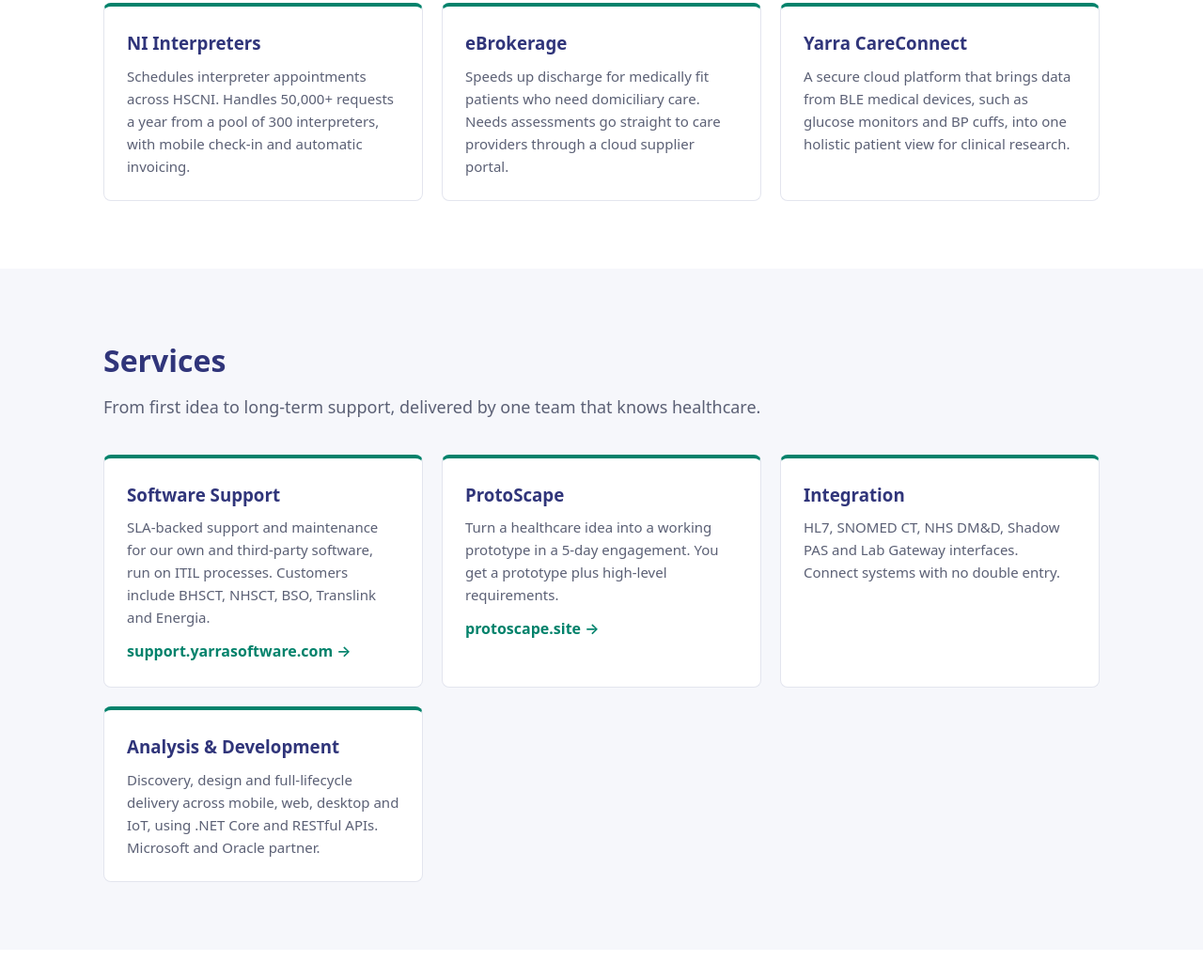
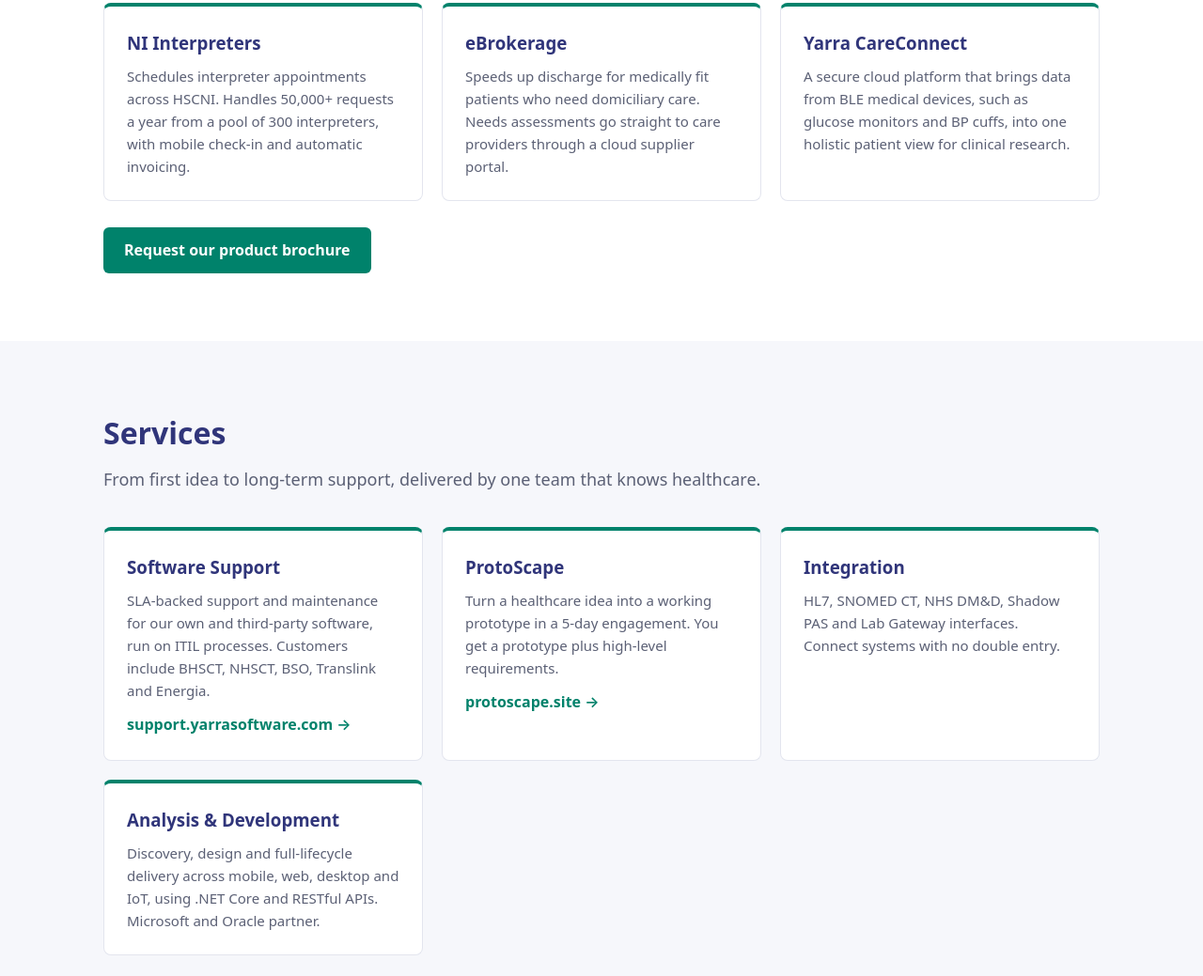
Before and after one commit to YarraSoftWareMichael/yarra-site, a plain HTML site: page index.html in a window 1280 px wide. Shown: the part 1329-2368 px from the top of the page at 94% size. Drawn offline with Linux system fonts and the light colour scheme.

Commit message:
Add request-brochure button to Products

```diff
--- a/index.html
+++ b/index.html
@@ -92,6 +92,7 @@
       <div class="card"><h3>eBrokerage</h3><p>Speeds up discharge for medically fit patients who need domiciliary care. Needs assessments go straight to care providers through a cloud supplier portal.</p></div>
       <div class="card"><h3>Yarra CareConnect</h3><p>A secure cloud platform that brings data from BLE medical devices, such as glucose monitors and BP cuffs, into one holistic patient view for clinical research.</p></div>
     </div>
+    <p style="margin-top:28px"><a class="btn" href="mailto:info@yarrasoftware.com?subject=Request%3A%20Yarra%20Product%20%26%20Services%20Portfolio%202026&amp;body=Please%20send%20me%20the%20Yarra%20Product%20%26%20Services%20Portfolio.%0A%0AName%3A%0AOrganisation%3A%0ARole%3A">Request our product brochure</a></p>
   </div>
 </section>
 
```
